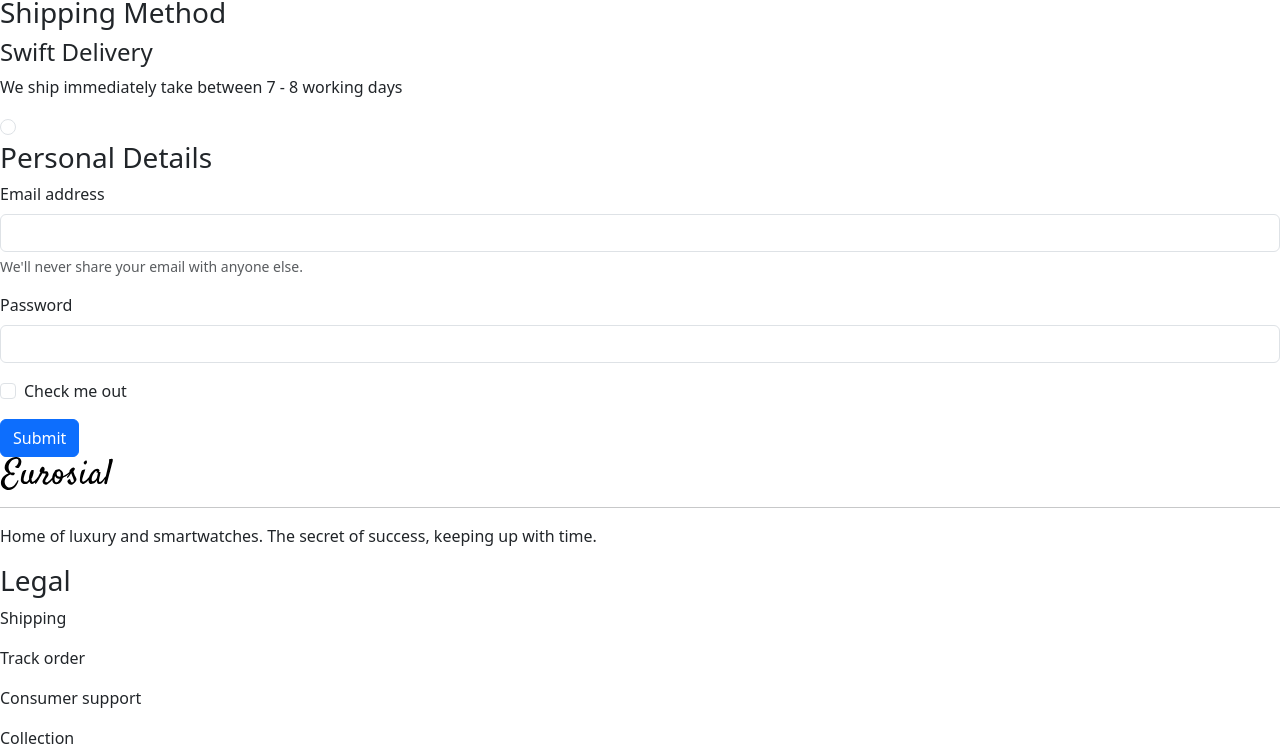
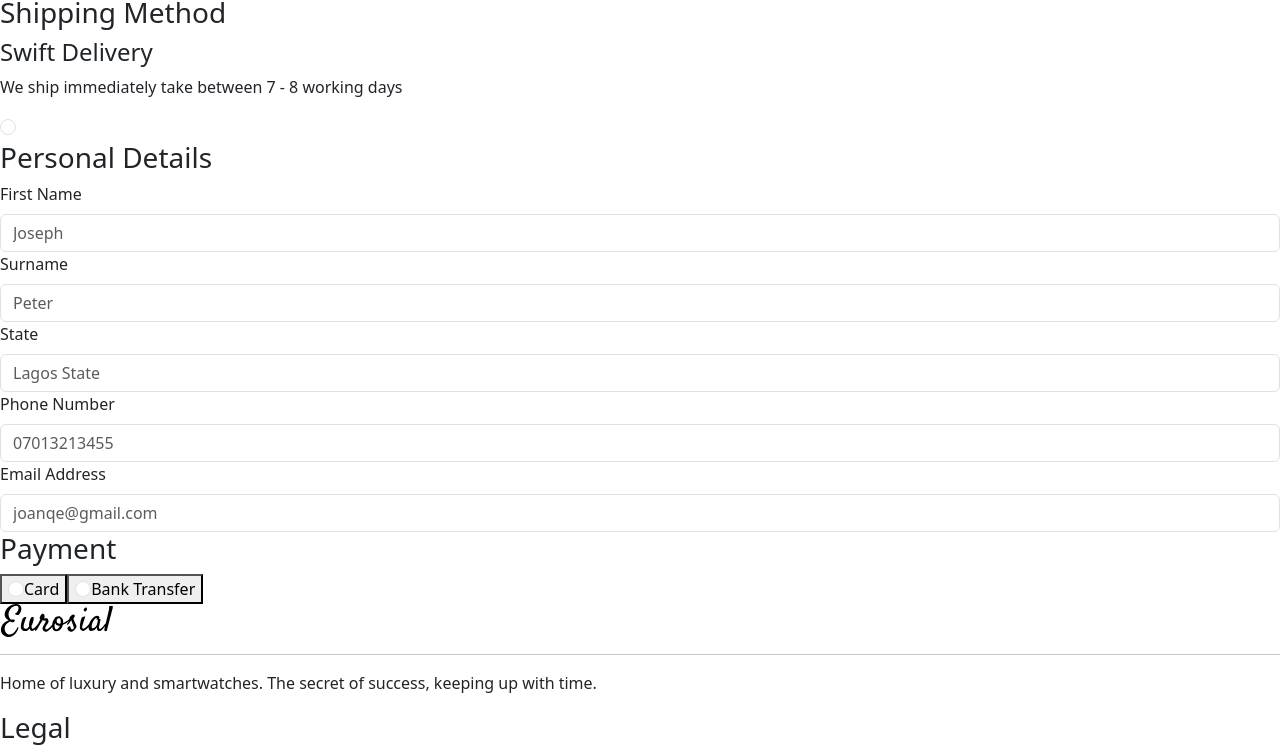
Before and after one commit to Loocee/Euro, a React (Create React App) app: page /checkout in a window 1280 px wide. Shown: the part 399-1155 px from the top of the page. Built offline with nearby package versions, Linux system fonts and the light colour scheme.

Commit message:
Updated code

```diff
--- a/src/components/Details.jsx
+++ b/src/components/Details.jsx
@@ -26,40 +26,95 @@ export function Details() {
     <div>
       <h3>Personal Details</h3>
       <form>
-        <div class="mb-3">
-          <label for="exampleInputEmail1" class="form-label">
-            Email address
+        <div>
+          <div>
+            <label htmlFor="input-fname" className="form-label">
+              First Name
+            </label>
+            <input
+              type="text"
+              id="input-fname"
+              className="form-control"
+              placeholder="Joseph"
+              required
+            />
+          </div>
+          <div>
+            <label htmlFor="input-sname" className="form-label">
+              Surname
+            </label>
+            <input
+              type="text"
+              id="input-sname"
+              className="form-control"
+              placeholder="Peter"
+              required
+            />
+          </div>
+        </div>
+        <div>
+          <label htmlFor="input-state" className="form-label">
+            State
+          </label>
+          <input
+            type="text"
+            id="input-state"
+            className="form-control"
+            placeholder="Lagos State"
+            required
+          />
+        </div>
+        <div>
+          <label htmlFor="input-number" className="form-label">
+            Phone Number
+          </label>
+          <input
+            type="text"
+            id="input-number"
+            className="form-control"
+            pattern="[0-9]{11}"
+            placeholder="07013213455"
+            required
+          />
+        </div>
+        <div>
+          <label htmlFor="email" className="form-label">
+            Email Address
           </label>
           <input
             type="email"
-            class="form-control"
-            id="exampleInputEmail1"
-            aria-describedby="emailHelp"
-          />
-          <div id="emailHelp" class="form-text">
-            We'll never share your email with anyone else.
-          </div>
-        </div>
-        <div class="mb-3">
-          <label for="exampleInputPassword1" class="form-label">
-            Password
-          </label>
-          <input
-            type="password"
-            class="form-control"
-            id="exampleInputPassword1"
+            className="form-control"
+            id="email"
+            placeholder="joanqe@gmail.com"
           />
         </div>
-        <div class="mb-3 form-check">
-          <input type="checkbox" class="form-check-input" id="exampleCheck1" />
-          <label class="form-check-label" for="exampleCheck1">
-            Check me out
-          </label>
-        </div>
-        <button type="submit" class="btn btn-primary">
-          Submit
-        </button>
       </form>
     </div>
   );
 }
+
+export function Payment() {
+  return (
+    <div>
+      <h3>Payment</h3>
+      <div>
+        <button>
+          <input
+            class="form-check-input"
+            type="radio"
+            name="flexRadioDefault"
+          />
+          Card
+        </button>
+        <button>
+          <input
+            class="form-check-input"
+            type="radio"
+            name="flexRadioDefault"
+          />
+          Bank Transfer
+        </button>
+      </div>
+    </div>
+  );
+}
--- a/src/pages/CheckoutPage.js
+++ b/src/pages/CheckoutPage.js
@@ -2,7 +2,7 @@ import React from "react";
 import { Navbar } from "../components/Nav";
 import { CheckoutHeading } from "../components/Heading";
 import Footer from "../components/Footer";
-import { TopLeft, Details } from "../components/Details";
+import { TopLeft, Details, Payment } from "../components/Details";
 import { shipOption } from "../productImage";
 
 function createShippingOptions(option) {
@@ -17,6 +17,7 @@ function CheckoutPage() {
       <div>
         {shipOption.map(createShippingOptions)}
         <Details />
+        <Payment />
       </div>
       <Footer />
     </div>
```
